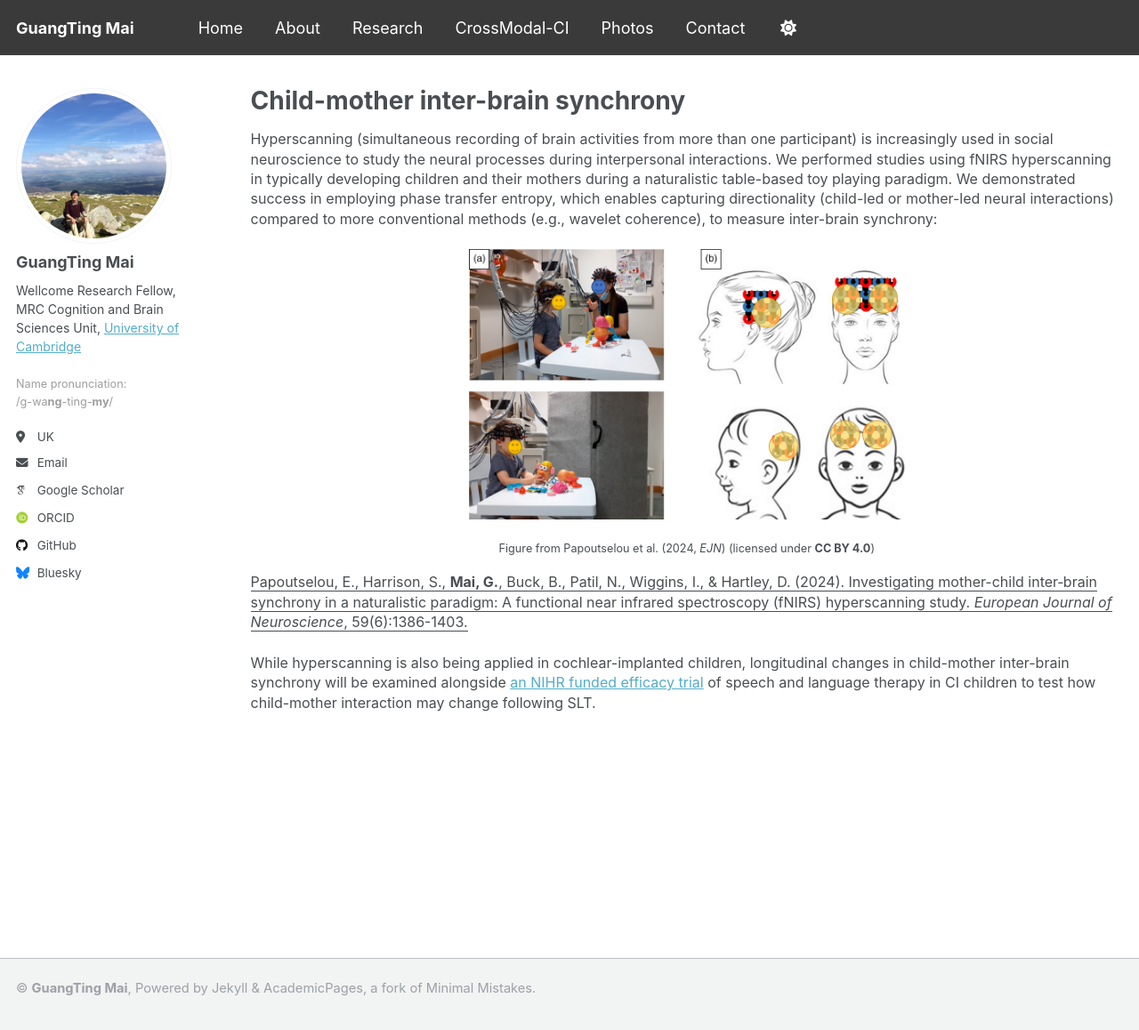
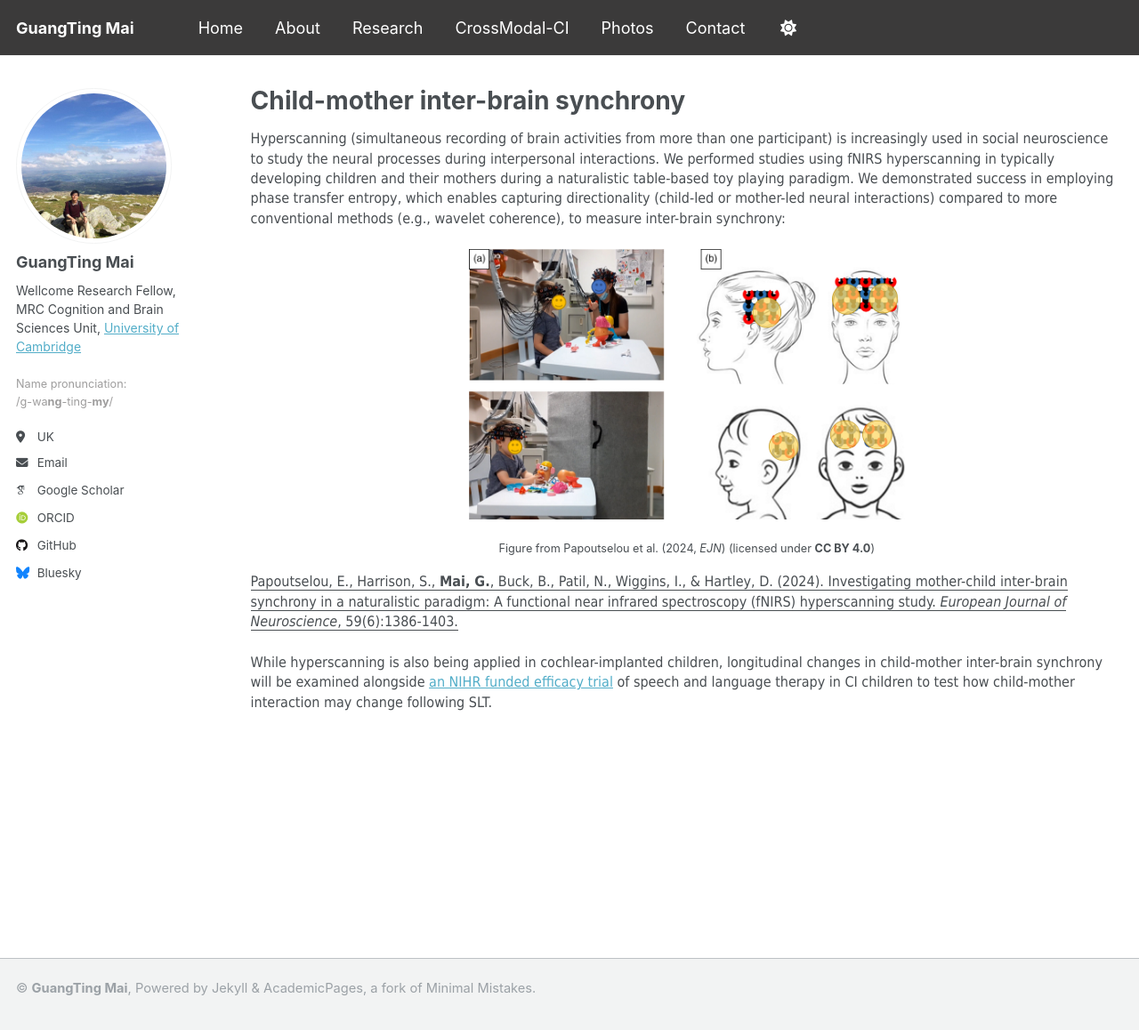
Before and after one commit to guangtingmai/guangtingmai.github.io, a Jekyll site: the page built from _pages/interbrain-sync.html, in a window 1280 px wide and 1164 px high. Shown: the top 1158 px of the window at 89% size. Built offline with Jekyll 4.4.1, drawn with Linux system fonts in a browser that asks for light colours; some web fonts are replaced.

Commit message:
Update interbrain-sync.html

```diff
--- a/_pages/interbrain-sync.html
+++ b/_pages/interbrain-sync.html
@@ -4,7 +4,7 @@
 permalink: /interbrain-sync/
 author_profile: true
 ---
-<p><span style="font-size: 12pt;line-height: 1.4;display: block;margin-bottom: 0.1vh">Hyperscanning (simultaneous recording of brain activities
+<p><span style="font-size: 12pt;font-family: Tahoma;line-height: 1.4;display: block;margin-bottom: 0.1vh">Hyperscanning (simultaneous recording of brain activities
   from more than one participant) is increasingly used in social neuroscience to study the neural processes during interpersonal interactions. We
   performed studies using fNIRS hyperscanning in typically developing children and their mothers during a naturalistic table-based toy playing
   paradigm. We demonstrated success in employing phase transfer entropy, which enables capturing directionality (child-led or mother-led neural
@@ -13,7 +13,7 @@
   <img src="https://guangtingmai.github.io/images/ejn.jpg" width="50%">
 </p>
 <p style="text-align:center;font-size:9.5pt;line-height:1.4;display: block;">Figure from Papoutselou et al. (2024, <i>EJN</i>) (licensed under <strong>CC BY 4.0</strong>)</p>
-<p><span style="font-size: 12pt;line-height: 1.4;display: block;margin-bottom: 0.1vh"><a href="https://onlinelibrary.wiley.com/doi/full/10.1111/ejn.16233" style="color:inherit; text-decoration:none;"><u>Papoutselou, E., Harrison, S., <strong>Mai, G.</strong>, Buck, B., Patil, N., Wiggins, I., & Hartley, D. (2024). Investigating mother-child inter‐brain synchrony in a naturalistic paradigm: A functional near infrared spectroscopy (fNIRS) hyperscanning study. <i>European Journal of Neuroscience</i>, 59(6):1386-1403.</u></a></span></p>
-<p><span style="font-size: 12pt;line-height: 1.4;display: block;margin-bottom: 0.1vh">While hyperscanning is also being applied in cochlear-implanted
+<p><span style="font-size: 12pt;font-family: Tahoma;line-height: 1.4;display: block;margin-bottom: 0.1vh"><a href="https://onlinelibrary.wiley.com/doi/full/10.1111/ejn.16233" style="color:inherit; text-decoration:none;"><u>Papoutselou, E., Harrison, S., <strong>Mai, G.</strong>, Buck, B., Patil, N., Wiggins, I., & Hartley, D. (2024). Investigating mother-child inter‐brain synchrony in a naturalistic paradigm: A functional near infrared spectroscopy (fNIRS) hyperscanning study. <i>European Journal of Neuroscience</i>, 59(6):1386-1403.</u></a></span></p>
+<p><span style="font-size: 12pt;font-family: Tahoma;line-height: 1.4;display: block;margin-bottom: 0.1vh">While hyperscanning is also being applied in cochlear-implanted
   children, longitudinal changes in child-mother inter-brain synchrony will be examined alongside <a href="https://www.impact-trial.ac.uk/">an NIHR
   funded efficacy trial</a> of speech and language therapy in CI children to test how child-mother interaction may change following SLT.</span></p>
```
